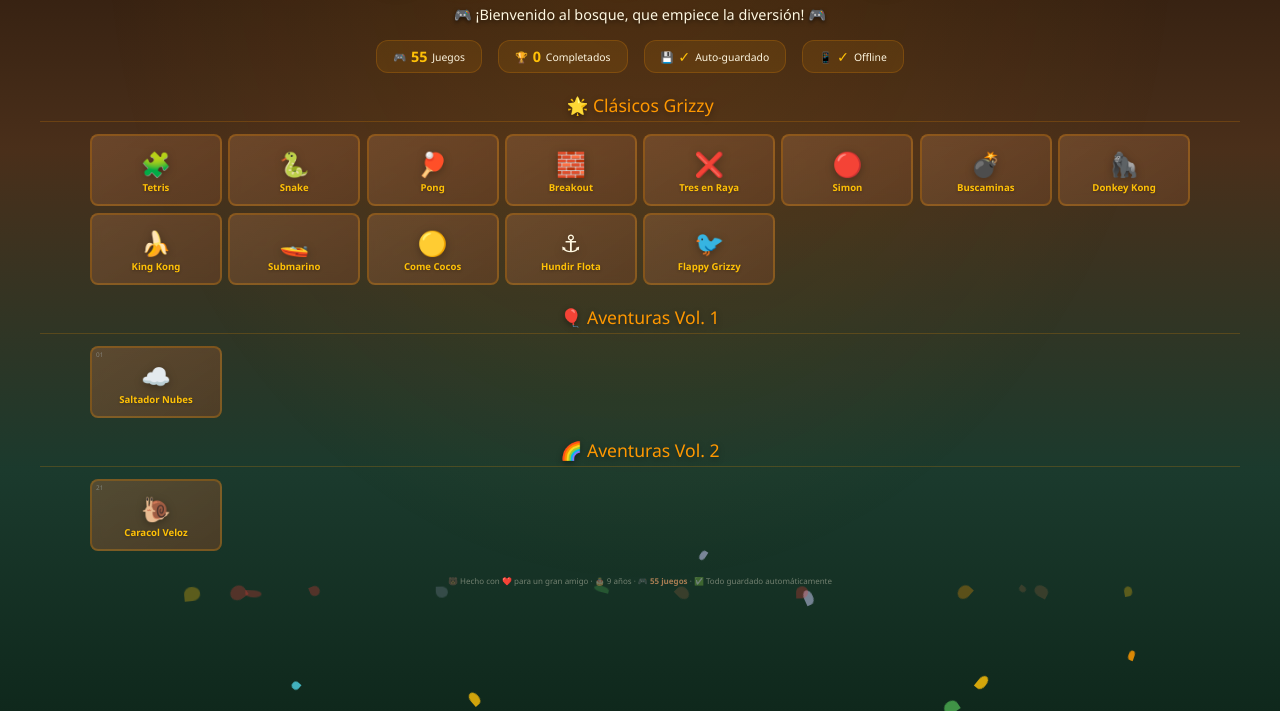
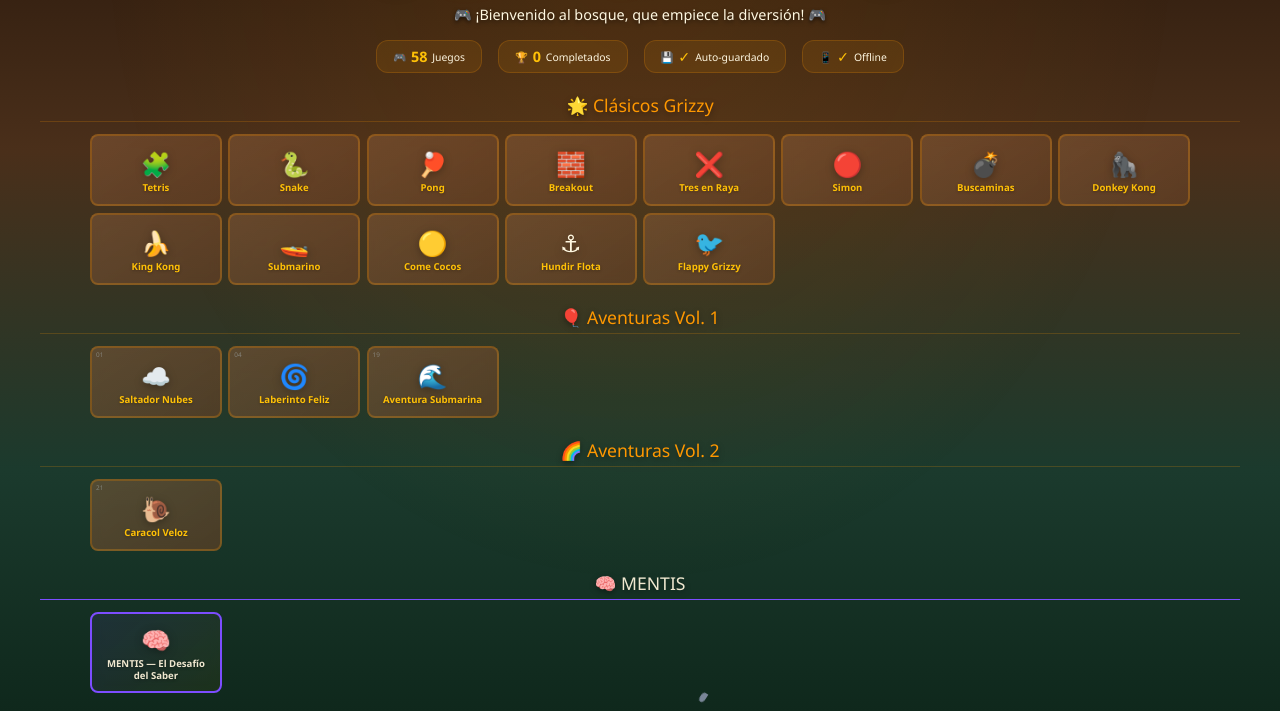
Before and after one commit to teoamoros11-afk/saulche-arcade, a website: page index.html in a window 1280 px wide. Shown: the part 89-800 px from the top of the page. Drawn offline with Linux system fonts and the light colour scheme.

Commit message:
Restore 3 missing games to menu: #04 Laberinto Feliz, #19 Aventura Submarina, MENTIS
Accidentally removed in remote commit 393401e. Files existed on disk,
only menu links were missing. Updated count from 55 to 58.

```diff
--- a/index.html
+++ b/index.html
@@ -424,7 +424,7 @@
       <div class="subtitle">🎮 ¡Bienvenido al bosque, que empiece la diversión! 🎮</div>
 
       <div class="stats-bar">
-        <div class="stat-card">🎮 <span class="num">55</span> Juegos</div>
+        <div class="stat-card">🎮 <span class="num">58</span> Juegos</div>
         <div class="stat-card">🏆 <span class="num" id="completedCount">0</span> Completados</div>
         <div class="stat-card">💾 <span class="num">✓</span> Auto-guardado</div>
         <div class="stat-card">📱 <span class="num">✓</span> Offline</div>
@@ -497,6 +497,16 @@
           <div class="icon">☁️</div>
           <div class="name">Saltador Nubes</div></a
         >
+        <a href="juego04.html" class="game-btn" data-save="grizzy_maze"
+          ><span class="num">04</span>
+          <div class="icon">🌀</div>
+          <div class="name">Laberinto Feliz</div></a
+        >
+        <a href="juego19.html" class="game-btn" data-save="grizzy_submarine"
+          ><span class="num">19</span>
+          <div class="icon">🌊</div>
+          <div class="name">Aventura Submarina</div></a
+        >
       </div>
 
       <div class="section-title">🌈 Aventuras Vol. 2</div>
@@ -508,8 +518,16 @@
         >
       </div>
 
+      <div class="section-title" style="color:#f0e8d0;border-color:#7c4dff">🧠 MENTIS</div>
+      <div class="games-grid">
+        <a href="mentis/index.html" class="game-btn" style="border-color:#7c4dff;background:linear-gradient(135deg,rgba(124,77,255,0.1),rgba(255,215,0,0.05))" data-save="mentis_played"
+          ><div class="icon">🧠</div>
+          <div class="name" style="color:#f0e8d0">MENTIS — El Desafío del Saber</div></a
+        >
+      </div>
+
       <div class="footer">
-        🐻 Hecho con <b>❤️</b> para un gran amigo · 🎂 9 años · 🎮 <b>55 juegos</b> · ✅ Todo
+        🐻 Hecho con <b>❤️</b> para un gran amigo · 🎂 9 años · 🎮 <b>58 juegos</b> · ✅ Todo
         guardado automáticamente
       </div>
     </div>
```
